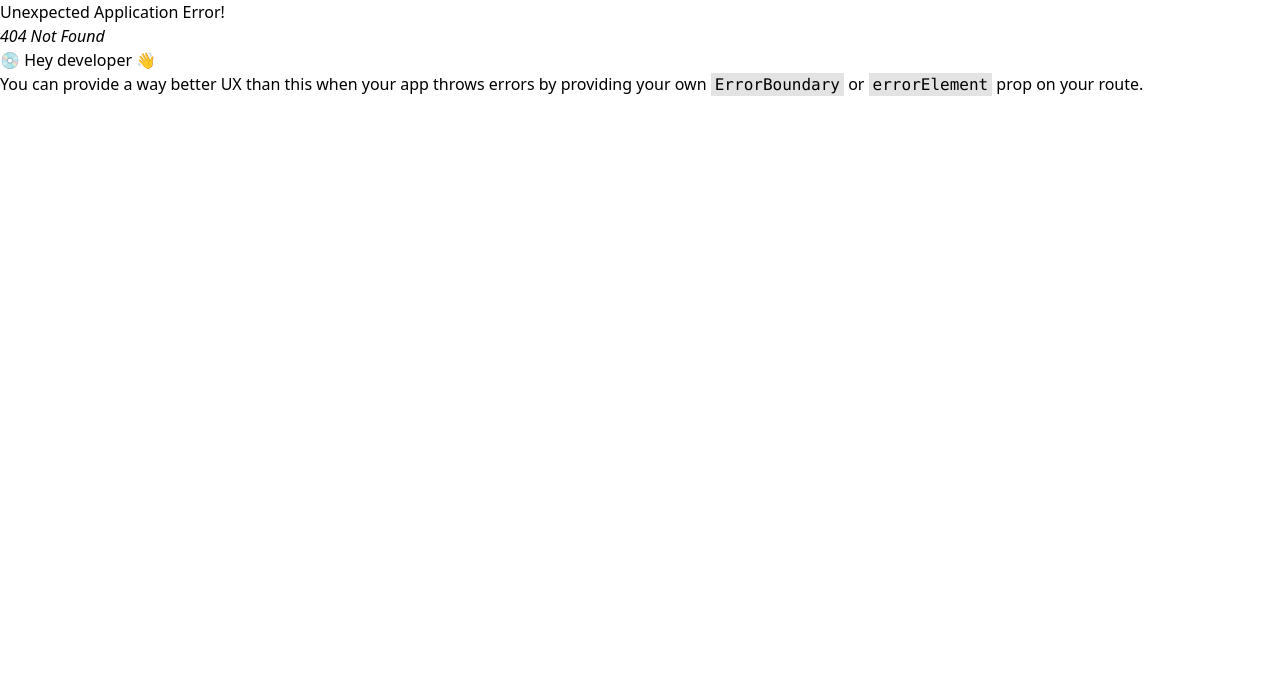
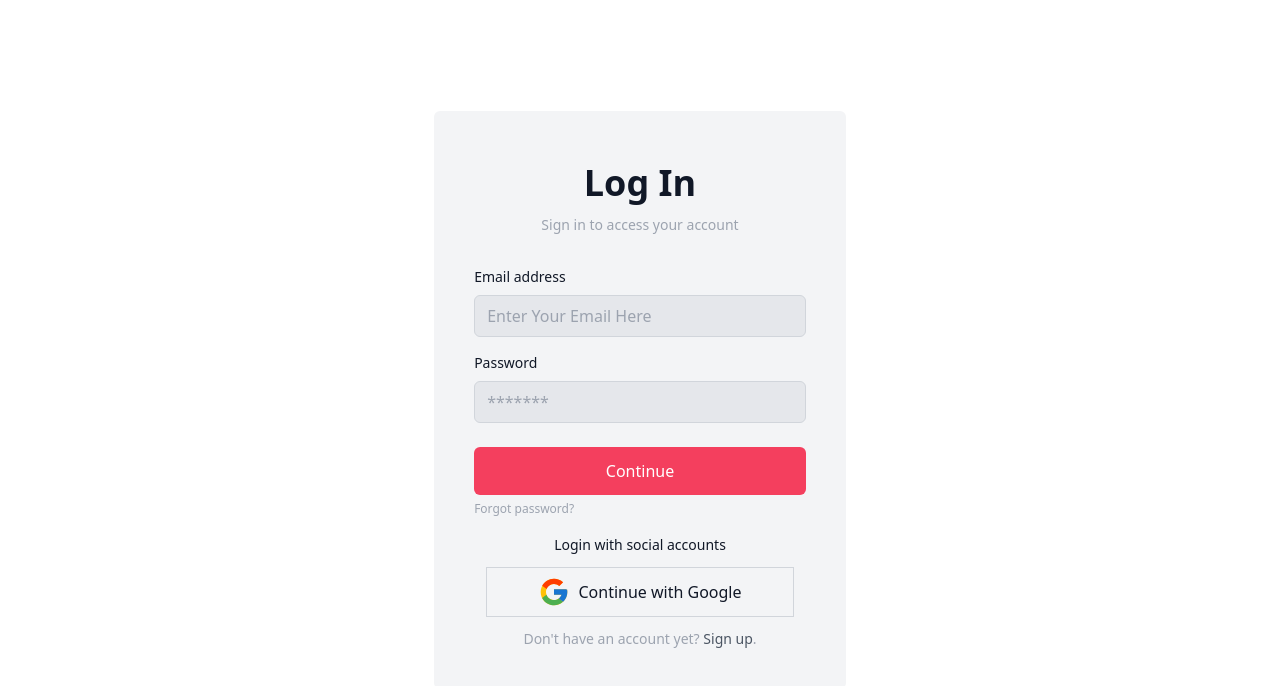
Before and after one commit to Engarif3/WanderNest-Client, a React (Vite) app: page /login in a window 1280 px wide. Before the commit this address had no page. Shown: the top 686 px of the page. Built offline with nearby package versions, Linux system fonts and the light colour scheme.

Commit message:
Login page implemented

```diff
--- a/package.json
+++ b/package.json
@@ -16,10 +16,12 @@
     "react": "^18.2.0",
     "react-date-range": "^1.4.0",
     "react-dom": "^18.2.0",
+    "react-hook-form": "^7.45.1",
     "react-hot-toast": "^2.4.1",
     "react-icons": "^4.8.0",
     "react-router-dom": "^6.11.2",
-    "react-spinners": "^0.13.8"
+    "react-spinners": "^0.13.8",
+    "react-sweetalert2": "^0.5.2"
   },
   "devDependencies": {
     "@types/react": "^18.0.28",
--- a/src/pages/Home.jsx
+++ b/src/pages/Home/Home.jsx
@@ -1,5 +1,5 @@
 import React from 'react';
-import Categories from '../components/Categories/Categories';
+import Categories from '../../components/Categories/Categories';
 
 const Home = () => {
     return (
--- /dev/null
+++ b/src/pages/Login/Login.jsx
@@ -0,0 +1,93 @@
+import { Link } from 'react-router-dom'
+
+import { FcGoogle } from 'react-icons/fc'
+
+const Login = () => {
+  return (
+    <div className='flex justify-center items-center min-h-screen'>
+      <div className='flex flex-col max-w-md p-6 rounded-md sm:p-10 bg-gray-100 text-gray-900'>
+        <div className='mb-8 text-center'>
+          <h1 className='my-3 text-4xl font-bold'>Log In</h1>
+          <p className='text-sm text-gray-400'>
+            Sign in to access your account
+          </p>
+        </div>
+        <form
+          noValidate=''
+          action=''
+          className='space-y-6 ng-untouched ng-pristine ng-valid'
+        >
+          <div className='space-y-4'>
+            <div>
+              <label htmlFor='email' className='block mb-2 text-sm'>
+                Email address
+              </label>
+              <input
+                type='email'
+                name='email'
+                id='email'
+                required
+                placeholder='Enter Your Email Here'
+                className='w-full px-3 py-2 border rounded-md border-gray-300 focus:outline-rose-500 bg-gray-200 text-gray-900'
+                data-temp-mail-org='0'
+              />
+            </div>
+            <div>
+              <div className='flex justify-between'>
+                <label htmlFor='password' className='text-sm mb-2'>
+                  Password
+                </label>
+              </div>
+              <input
+                type='password'
+                name='password'
+                id='password'
+                required
+                placeholder='*******'
+                className='w-full px-3 py-2 border rounded-md border-gray-300 focus:outline-rose-500 bg-gray-200 text-gray-900'
+              />
+            </div>
+          </div>
+
+          <div>
+            <button
+              type='submit'
+              className='bg-rose-500 w-full rounded-md py-3 text-white'
+            >
+              Continue
+            </button>
+          </div>
+        </form>
+        <div className='space-y-1'>
+          <button className='text-xs hover:underline hover:text-rose-500 text-gray-400'>
+            Forgot password?
+          </button>
+        </div>
+        <div className='flex items-center pt-4 space-x-1'>
+          <div className='flex-1 h-px sm:w-16 dark:bg-gray-700'></div>
+          <p className='px-3 text-sm dark:text-gray-400'>
+            Login with social accounts
+          </p>
+          <div className='flex-1 h-px sm:w-16 dark:bg-gray-700'></div>
+        </div>
+        <div className='flex justify-center items-center space-x-2 border m-3 p-2 border-gray-300 border-rounded cursor-pointer'>
+          <FcGoogle size={32} />
+
+          <p>Continue with Google</p>
+        </div>
+        <p className='px-6 text-sm text-center text-gray-400'>
+          Don't have an account yet?{' '}
+          <Link
+            to='/signup'
+            className='hover:underline hover:text-rose-500 text-gray-600'
+          >
+            Sign up
+          </Link>
+          .
+        </p>
+      </div>
+    </div>
+  )
+}
+
+export default Login
--- /dev/null
+++ b/src/pages/SignUp/SignUp.jsx
@@ -0,0 +1,11 @@
+import React from 'react';
+
+const SignUp = () => {
+    return (
+        <div>
+
+        </div>
+    );
+};
+
+export default SignUp;
```
Also changed, not shown: src/routes/Routes.jsx (+7 -1 lines), 1 other file (tests, documents, lock files or other folders).
